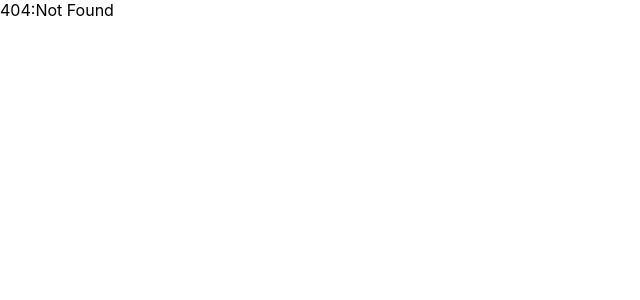
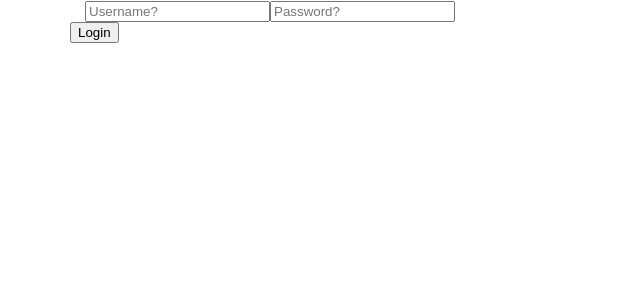
Before and after one commit to quantumhacker99/DebateLeagueFrontend, a React (Create React App) app: page /login in a window 1280 px wide. Before the commit this address had no page. Shown: the top 300 px of the page, without its empty margins (0-640 px from the left). Built offline with nearby package versions, Linux system fonts and the light colour scheme.

Commit message:
Login with JWT

```diff
--- a/src/App.tsx
+++ b/src/App.tsx
@@ -5,18 +5,24 @@ import { Navigate } from 'react-router-dom';
 import logo from './logo.svg';
 import './App.css';
 import Home from './pages/Home';
+
+import Error from './pages/Error';
+import LoginPage from './pages/LoginPage';
+import { Authorize } from './components/AuthorizeComponent';
 import PostPage from './pages/PostPage';
-import Error from './pages/Error';
 
 function App() {
   return (
     <BrowserRouter>
       <Routes>
-        <Route path = "/home" element = {<Home />} />
+        <Route path = "/home" element = {Authorize.checkCredentials()? <Home /> : <Navigate to = "/login" />} />
 
-        <Route path = "/" element = {<Navigate to="/home" />} />
+        <Route path = "/" element = {Authorize.checkCredentials()?<Navigate to="/home"/> : <Navigate to = "/login" />} />
 
-        <Route path = "/postProfile" element = {<PostPage />} />
+        <Route path = "/postProfile" element = {Authorize.checkCredentials()? <PostPage /> : <Navigate to = "/login" />} />
+
+        <Route path = "/login" element = {Authorize.checkCredentials()? <Navigate to = "/home" /> : <LoginPage />} />
+        {/* <LoginPage /> : <Navigate to = "/login" />} />  */}
 
         <Route path = "*" element = {<Error />} />
 
--- /dev/null
+++ b/src/components/AuthorizeComponent.tsx
@@ -0,0 +1,36 @@
+import Axios from "axios";
+import React from 'react';
+
+export class Authorize {
+
+
+  static getHeaders(){
+    if (localStorage.getItem('userId') && localStorage.getItem('token')) {
+       return {Authorization: "Bearer " + localStorage.getItem('token')};
+    }
+  }
+
+  static getResource(resourceUrl:string){
+    var headers = this.getHeaders();
+    return Axios.get(resourceUrl, {headers});
+  }
+
+  static postResource(resourceUrl:string, resource:any){
+    let headers = this.getHeaders();
+
+    return Axios.post(resourceUrl, resource, {headers});
+  }
+
+  static checkCredentials(){
+    let val = localStorage.getItem('token');
+    if(!val){
+      return false;
+    }
+    return true;
+  }
+
+  static logout(){
+      localStorage.removeItem('userId');
+      localStorage.removeItem('token');
+  }
+}
--- a/src/pages/Home.tsx
+++ b/src/pages/Home.tsx
@@ -2,6 +2,7 @@ import { render } from "@testing-library/react";
 import Axios from "axios";
 import React, { useEffect, useState } from "react";
 import { Navigate, useNavigate } from "react-router";
+import { Authorize } from "../components/AuthorizeComponent";
 import PostComponent from "../components/PostComponent";
 
 type Post = {
@@ -19,21 +20,25 @@ type Post = {
 const Home: React.FC = () => {
 
     const [headPosts, setHeadPosts] = useState<Post[]>([]);
-    localStorage.setItem('userId', '1');
+    //localStorage.setItem('userId', '1');
     const navigate = useNavigate();
 
     const createNewPost =  () =>{
 
 
-        const result = Axios.post("http://localhost:3100/createNewPost/" + localStorage.getItem('userId'))
+        const result = Authorize.postResource("http://localhost:3100/createNewPost/" + localStorage.getItem('userId'), "")
                                   .then( (response) => {navigate("/postProfile", { state : { postId: response.data.child} })});
                                   //.catch( (err: any) => {console.log("error")});
     }
 
     const GetHeadPosts = async () => {
-        const result = await Axios.get("http://localhost:3100/fetchPosts")
+        const result = await Authorize.getResource("http://localhost:3100/fetchPosts")
                                   .then( (response) => {console.log("fetched");setHeadPosts(response.data)})
                                   .catch( (error) => console.log("err"));
+    }
+
+    const logoutButton = async() =>{
+      Authorize.logout();
     }
 
     useEffect(() => {
@@ -48,6 +53,7 @@ const Home: React.FC = () => {
               );
             })}
             <button color = " blue" onClick={() => createNewPost()}> Create New Post</button>
+            <button color = "blue" onClick = {() => logoutButton()}> Logout </button>
         </div>
     )
 
--- a/src/pages/LoginPage.tsx
+++ b/src/pages/LoginPage.tsx
@@ -1,68 +1,132 @@
- import Axios, { AxiosResponse } from "axios";
-// import Cookies from 'js-cookie';
-// import React, { useState }  from "react"
-// import { Col, Row } from "react-grid-system";
-// import { Navigate, useNavigate } from "react-router";
-
-//  const LoginPage:React.FC = () =>{
-//      const [username, setUsername] = useState<String>("");
-//      const [password, setPassword] = useState<String>("");
-
-//      const LoginSuccess = (response:AxiosResponse) =>{
-//          if(!response.data.isNull){
-//              Cookies.set("id", response.data.userId);
-//              Cookies.set("username", response.data.username);
-
-//              //const navigate = useNavigate();
-//              //navigate("/home");
-//          }
-//      }
-
-//      const Login = async() => {
-//          const result = await Axios.post("http://localhost:3100/login",
-//                                     {
-//                                         "username":username,
-//                                         "password":password
-//                                     })
-//                                    .then( (response) => LoginSuccess(response))
-//                                    .catch((error) => console.log("error"));
-
-//      }
-
-//     //  function handleChange(event) {
-//     //     this.setState({value: event.target.value});
-//     //   }
-
-//     //   function handleSubmit(event:any) {
-//     //     alert('A name was submitted: ' + username);
-//     //     event.preventDefault();
-//     //   }
+// import { IonContent,
+//     IonHeader,
+//     IonPage,
+//     IonTitle,
+//     IonToolbar,
+//     IonInput,
+//     IonButton,
+//     useIonRouter,
+//     IonGrid,
+//     IonRow,
+//     IonCol,
+//     IonCard,
+//     IonCardContent,
+//     IonMenuButton,
+//     IonButtons,
+//     IonRouterOutlet,
+//     IonCardSubtitle} from '@ionic/react';
+import Axios, { AxiosResponse} from 'axios';
+import React, {useState, useEffect, useContext} from 'react';
+//import { IonReactRouter } from '@ionic/react-router';
+// import MenuContainer from '../components/MenuContainer';
+// import LoginClient from '../httpClient/LoginClient';
+// import "./Login.css"
+// import { RouteComponentProps, useNavigate } from 'react-router';
+// import { BrowserRouter, Link, Switch} from 'react-router-dom';
+// import  Axios, {AxiosResponse } from 'axios';
+// import {AuthContext } from '../contexts/AuthContextProvider';
+// import useAuth from '../hooks/useAuth';
+// import LocalDB from '../storage/LocalDB';
+//import {RouteComponentProps} from 'react-router';
+import { Container, Row } from 'react-grid-system';
+import { useNavigate } from 'react-router';
 
 
-//      return(
-//         <form onSubmit={Login}>
-//             <Row>
+const Login:React.FC = ({history}: any) => {
 
-//             <Col />
-//             <Col>
-//         <label>
-//           Username:
-//           <input type="text" value={username.toString()} onChange={(event) => {setUsername(event.target.value)}} />
-//         </label>
-//         </Col>
-//         </Row>
-//         <Row>
-//             <Col />
-//             <Col>
-//         <label>
-//           Password:
-//           <input type="text" value={password.toString()} onChange={(event) => {setPassword(event.target.value)}} />
-//         </label>
-//         </Col>
-//         </Row>
-//         <input type="submit" value="Submit" />
-//       </form>
-//      )
-//  }
+    const [username, setUsername] = useState<string>("");
+    const [password, setPassword] = useState<string>("")
+    const [errorMsg, setErrorMsg] = useState<string>("");
+    const [pressed, setPressed] = useState<boolean>(false);
 
-//  export default LoginPage;
+
+    // const router = useIonRouter();
+    // var pressed:boolean = false;
+
+    // const navigateToRegistration = () => {
+    //   history.push("/register")
+    // };
+
+    const navigate = useNavigate();
+
+    const loginSuccess = (response: AxiosResponse) => {
+      if(!response.data.isNull && response.data.id && response.data.accessToken){
+        // successful login
+        // console.log(response.data.awwId); // remove this in production
+        if(localStorage.getItem('userId')){
+            localStorage.removeItem('userId');
+        }
+
+        if(localStorage.getItem('token')){
+          localStorage.removeItem('token');
+        }
+        console.log('userId is ' + response.data.id + ' token is ' + response.data.accessToken);;
+        localStorage.setItem('userId', response.data.id);
+        localStorage.setItem('token', response.data.accessToken);
+        return "valid";
+      }
+      else
+          return "invalid";
+    };
+
+    const login = async() =>{
+        navigate("/home");
+        const result = await Axios.post("http://localhost:3100/login",
+                                        {
+                                            "userID":username,
+                                            "password":password
+                                        }
+                                    )
+                                    .then( (response) => {return loginSuccess(response);})
+                                    .catch( (err) => {console.log("Login Error");return "error";});
+
+        if(result == "valid"){
+            setPressed(true);
+            navigate("/");
+        }
+
+        if(result == "invalid"){
+            alert("Credentials are incorrect, enter again");
+        }
+
+        if(result == "error"){
+            setErrorMsg("There was a problem connecting to server.");
+        }
+
+
+    };
+
+
+    return (
+      <Container>
+        <header>
+          {/* <toolbar>
+            <IonTitle>Login</IonTitle>
+          </IonToolbar> */}
+          <title>
+              Login
+          </title>
+        </header>
+
+        <form>
+          {/* <IonCard color="warning">
+            <IonCardContent className="ion-padding"> */}
+                <input className="credential" placeholder="Username?" onChange={(e: any) => setUsername(e.target.value)} />
+                <input className="credential" type="password" placeholder="Password?" onChange={(e: any) => setPassword(e.target.value)}/>
+                <Row>{errorMsg}</Row>
+                <Row className="ion-justify-content-center">
+                  <button type = "button" disabled={pressed} onClick={login}>Login</button>
+                </Row>
+                {/* <Row className="ion-padding ion-justify-content-center">
+                    <p onClick={navigateToRegistration}>forget password?</p>
+                </IonRow> */}
+            {/* </IonCardContent>
+          </IonCard> */}
+        </form>
+      </Container>
+    );
+};
+
+
+
+export default Login;
--- a/src/pages/PostPage.js
+++ b/src/pages/PostPage.js
@@ -4,6 +4,7 @@ import Axios from 'axios';
 import React, { useEffect, useState } from "react";
 import { Col, Container, Row } from "react-grid-system";
 import { useLocation, useNavigate} from "react-router";
+import { Authorize } from "../components/AuthorizeComponent";
 //import Cookies from "js-cookie";
 
 /*interface LocationState {
@@ -81,7 +82,7 @@ const PostPage = () => {
 
 
 
-        const result = await Axios.get("http://localhost:3100/postProfile/" + postId.toString())
+        const result = await Authorize.getResource("http://localhost:3100/postProfile/" + postId.toString())
                     .then((response) => {console.log("fetched"); return GetPostDetailsSuccess(response)})
                     .catch((err) => {console.log("error"); return "error"});
         //setValue(body.toString());
@@ -115,7 +116,7 @@ const PostPage = () => {
     }
 
     const savePostBody = () => {
-        const result = Axios.post("http://localhost:3100/postProfile/" + postId.toString(),
+        const result = Authorize.postResource("http://localhost:3100/postProfile/" + postId.toString(),
                                 {"postId":postId, "body":body, "upvotes": upvotes, "downvotes":downvotes, "child": child} )
                             .then((response) => {if(response.data.success) {console.log(response.data);setBodyDisabled(true)}})
                             //.else()
@@ -124,7 +125,7 @@ const PostPage = () => {
 
     const createReplyPost = () => {
         console.log("Reply user is " + replyUser.toString());
-        const result = Axios.post("http://localhost:3100/createPost/" + postId.toString())//, replyUser.toString())
+        const result = Authorize.postResource("http://localhost:3100/createPost/" + postId.toString())//, replyUser.toString())
                             .then((response) => {if(response.data.success)
                                         {console.log(response.data);
                                         setUser(response.data.userId); setReplyUser(response.data.replyId);
```
Also changed, not shown: src/pages/PostPage.tsx (+4 -3 lines).
